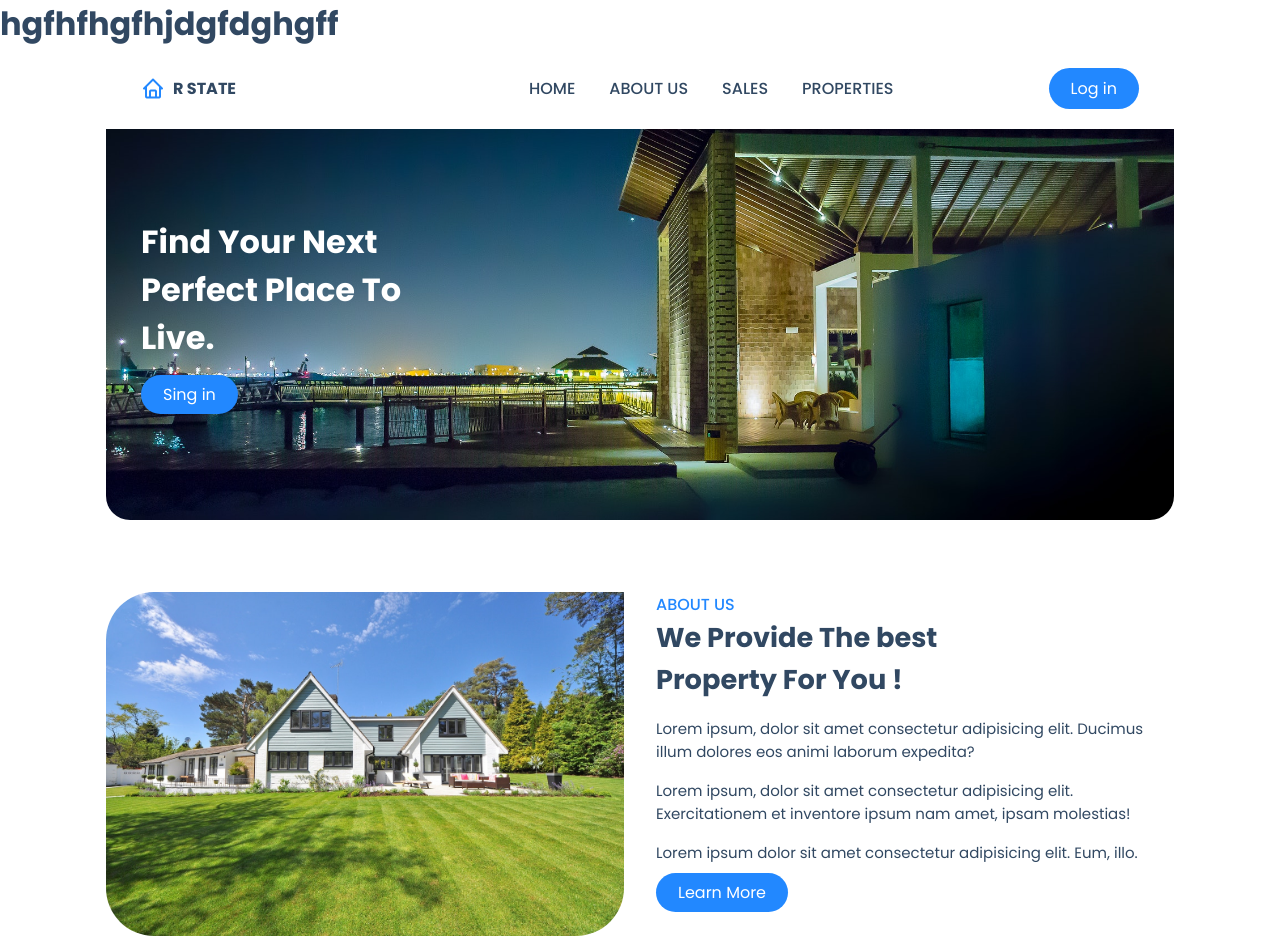
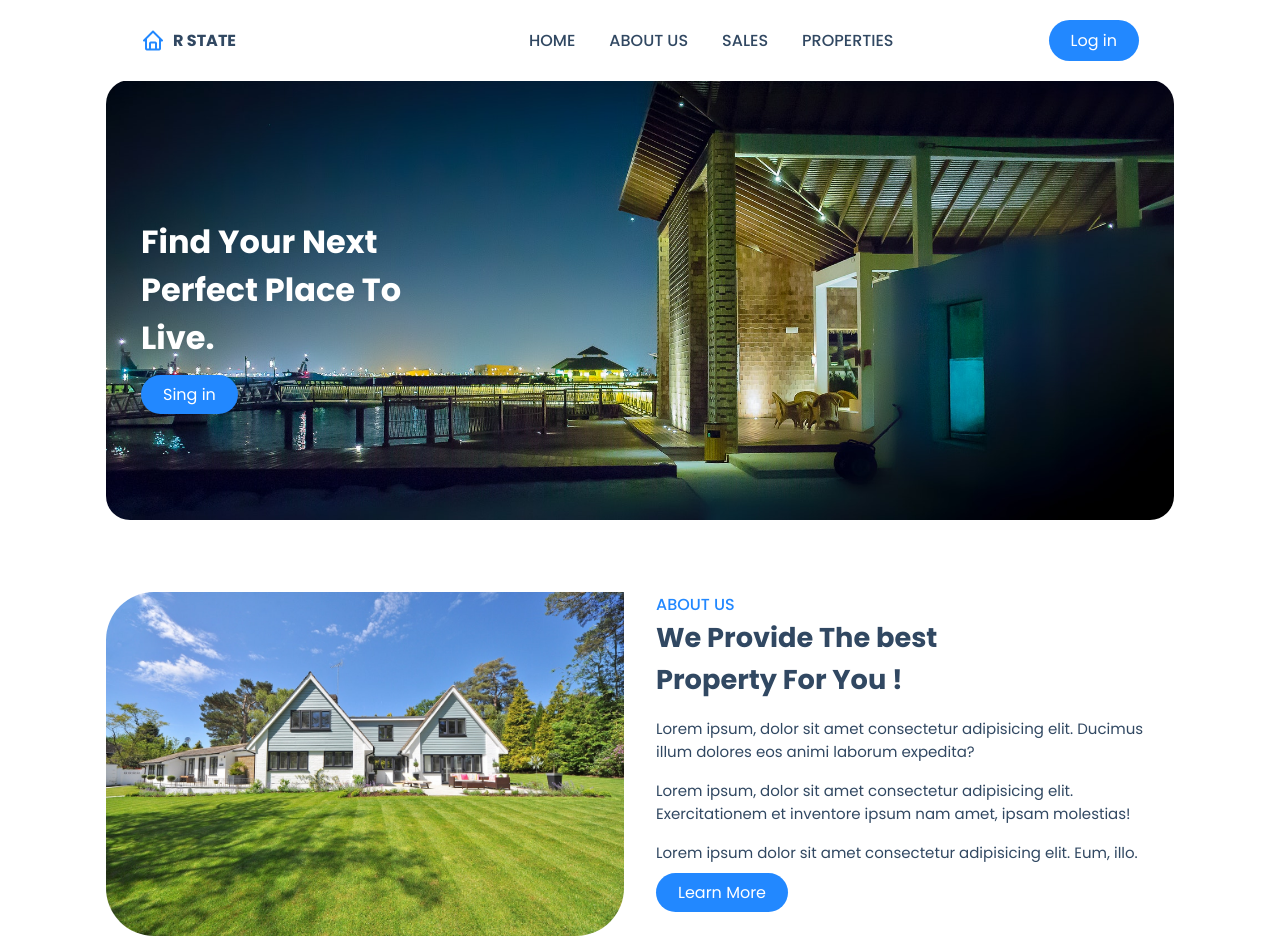
Before and after one commit to Rahul-dev02/House-Rent, a plain HTML site: page index.html in a window 1280 px wide. Shown: the top 946 px of the page. Drawn offline with nearby package versions, Linux system fonts and the light colour scheme; a web font is replaced by a local one.

Commit message:
removeh1

```diff
--- a/index.html
+++ b/index.html
@@ -10,7 +10,6 @@
 </head>
 <!-- NAvbar -->
     <header>
-        <h1>hgfhfhgfhjdgfdghgff</h1>
         <div class="nav container">
             <!-- logo -->
              <a href="index.html" class="logo"><i class='bx bx-home'> </i>R State</a>
```
